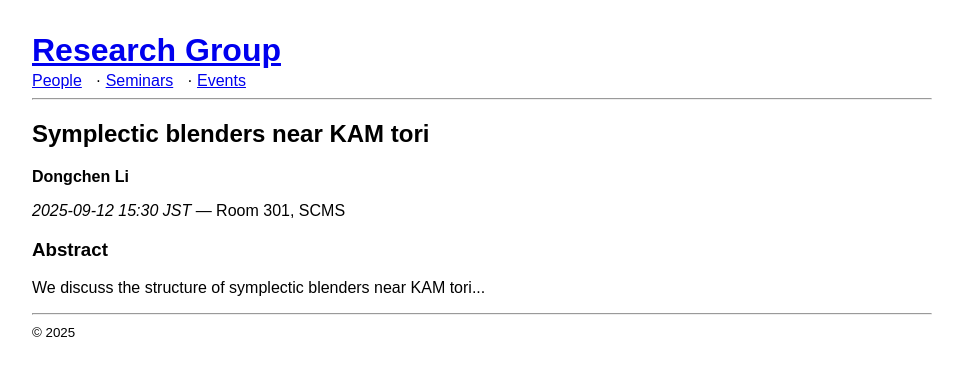
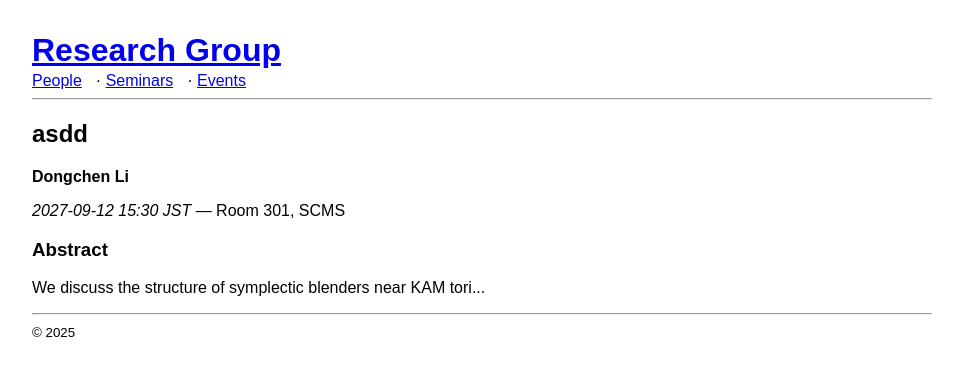
Before and after one commit to dlidynamics/fudandynamics, a Jekyll site: the page built from seminars/2025-09-12-dongchen-li.md, in a window 1280 px wide. Shown: the top 376 px of the page, without its empty margins (158-1121 px from the left). Built offline with Jekyll 4.4.1, drawn with Linux system fonts in a browser that asks for light colours; part of the change alters nothing that is shown.

Commit message:
Update 2025-09-12-dongchen-li.md

```diff
--- a/seminars/2025-09-12-dongchen-li.md
+++ b/seminars/2025-09-12-dongchen-li.md
@@ -1,3 +1,13 @@
+---
+layout: seminar
+title: asdd
+speaker: Dongchen Li
+datetime: 2027-09-12 15:30 +0900
+place: Room 301, SCMS
+abstract: >
+  We discuss the structure of symplectic blenders near KAM tori...
+---
+
 ---
 layout: seminar
 title: Symplectic blenders near KAM tori
```
